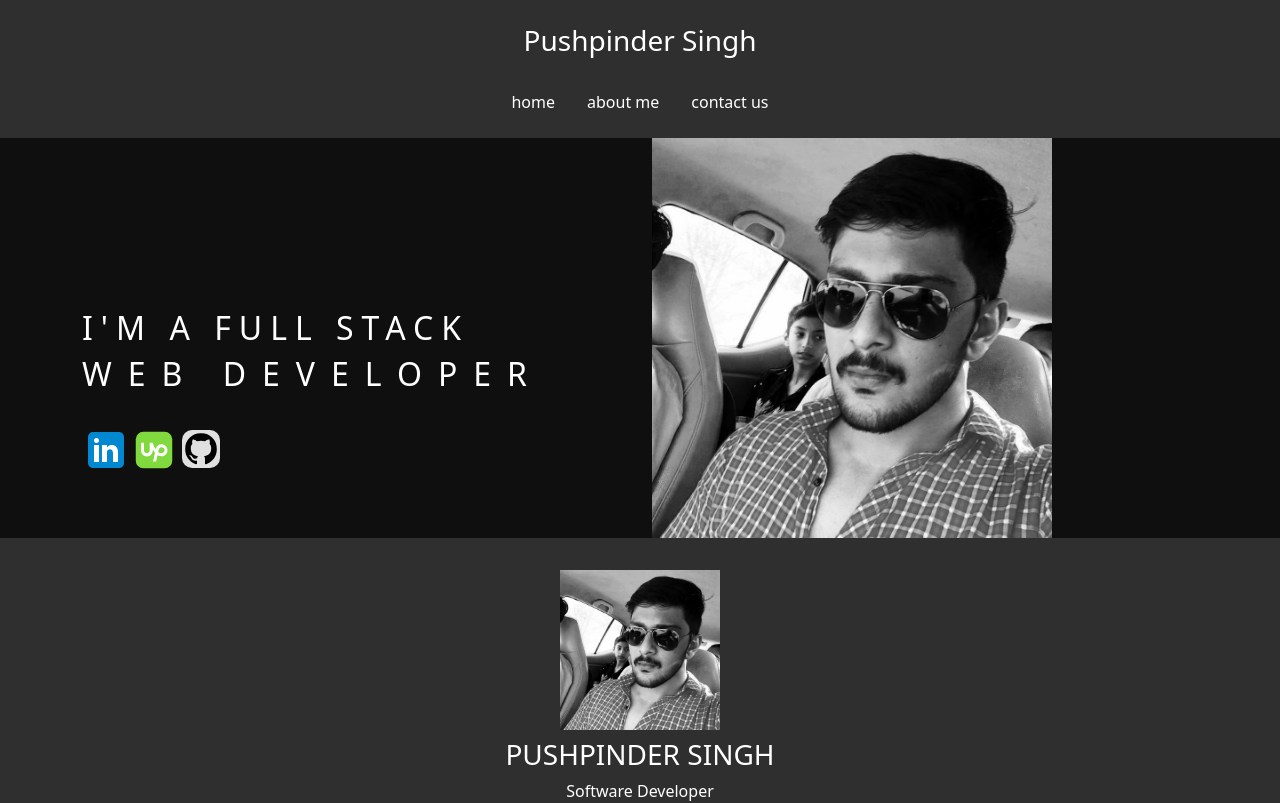
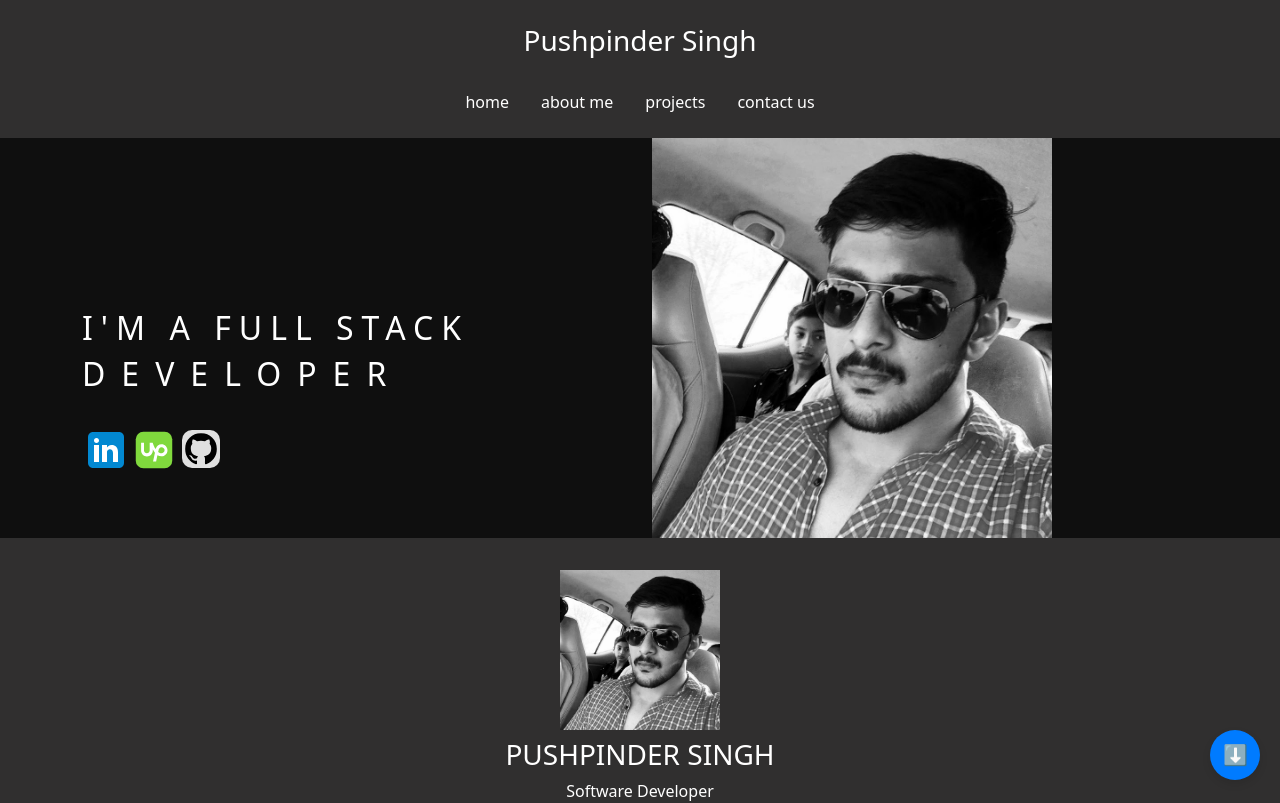
Before and after one commit to psthejohn/pushpinderdev, an Angular app: page / in a window 1280 px wide. Shown: the top 803 px of the page. Built offline with nearby package versions, Linux system fonts and the light colour scheme.

Commit message:
Added Resume download functionality in  portfolio

```diff
--- a/src/app/home/home/home.component.html
+++ b/src/app/home/home/home.component.html
@@ -9,6 +9,7 @@
     <div class="buttons">
       <label class="mx-3 cursor">home</label>
       <label class="mx-3 cursor">about me</label>
+      <label class="mx-3 cursor">projects</label>
       <label class="mx-3 cursor">contact us</label>
     </div>
   </div>
@@ -22,7 +23,7 @@
           >
             <h2 class="spaced-1">I'M A FULL STACK <br>
                  <p class="spaced py-2">
-                     WEB DEVELOPER
+                     DEVELOPER
                  </p>
                 </h2>
             <div class="social-icons">
@@ -221,3 +222,7 @@
     </div>
   </section>
 </div>
+<!-- Floating button to download resume -->
+<div class="floating-button">
+  <button (click)="downloadResume()">⬇</button>
+</div>
--- a/src/app/home/home/home.component.scss
+++ b/src/app/home/home/home.component.scss
@@ -133,3 +133,45 @@ progress {
 .overflow-break{
   overflow: anywhere;
 }
+
+/* Add these styles at the end of your existing styles */
+.floating-button {
+  position: fixed;
+  bottom: 20px;
+  right: 20px;
+  background-color: #007bff; /* Change the background color as needed */
+  border: none;
+  color: white;
+  font-size: 20px;
+  width: 50px;
+  height: 50px;
+  border-radius: 50%;
+  cursor: pointer;
+  box-shadow: 0 4px 8px rgba(0, 0, 0, 0.1);
+  display: flex;
+  align-items: center;
+  justify-content: center;
+}
+
+.floating-button button {
+  background: none;
+  border: none;
+  color: inherit;
+  font-size: inherit;
+  cursor: pointer;
+  outline: none;
+}
+
+/* Optional: Add animation for a smoother transition */
+@keyframes fadeIn {
+  from {
+    opacity: 0;
+  }
+  to {
+    opacity: 1;
+  }
+}
+
+.floating-button {
+  animation: fadeIn 0.5s ease-in-out;
+}
--- a/src/app/home/home/home.component.ts
+++ b/src/app/home/home/home.component.ts
@@ -12,4 +12,14 @@ export class HomeComponent implements OnInit {
   ngOnInit(): void {
   }
 
+  downloadResume(): void {
+    console.log('---------downloading resume ---------');
+    const pdfPath = 'assets/static/Pushpinder Singh - SDE - RESUME.pdf'; // Adjust the path based on your project structure
+    const link = document.createElement('a');
+    link.href = pdfPath;
+    link.download = 'Pushpinder Singh - SDE - RESUME.pdf';
+    document.body.appendChild(link);
+    link.click();
+    document.body.removeChild(link);
+  }
 }
```
Also changed, not shown: 1 other file (tests, documents, lock files or other folders).
